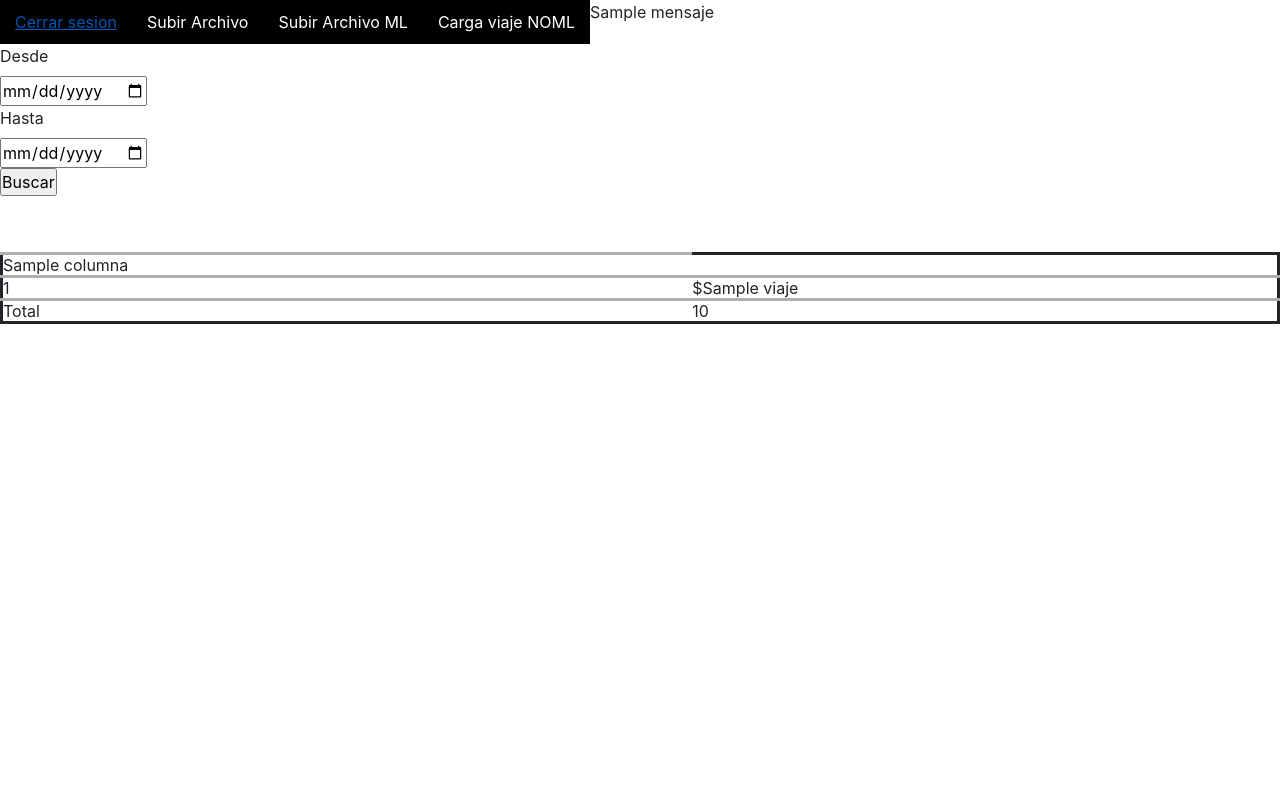
After one commit to digitalocean/sample-flask, a Flask app: template templates/facturacion/sueldoChofer.html in a window 1280 px wide. The commit adds this page. Run offline with Flask 2, Linux system fonts and the light colour scheme; the template is opened without the code that fills it: most values are stand-ins (such as "Sample title", 1, 10 or a date in 2020); some libraries are stand-ins or nearby versions.

Commit message:
linck sueldos flexs

```diff
--- /dev/null
+++ b/templates/facturacion/sueldoChofer.html
@@ -0,0 +1,53 @@
+{% extends "index.html" %}
+{% block title %}{{titulo}}{% endblock %}
+{% block content %}
+    <style>
+        div
+        {
+            margin: 0%;
+        }
+        table
+        {
+            margin: 0%;
+            padding: 0%;
+            border: solid;
+            border-color: #afafaf
+        }
+        td{
+            margin: 0%;
+            padding: 0%;
+            border-top: solid ;
+            border-color: #afafaf
+        }
+    </style>
+
+<body>
+    <form action="/misueldo" method="POST" style="position: initial; width: 30%;">
+        <label>Desde</label><br>
+        <input type="date" name="desde" value="{{desde}}"><br>
+        <label>Hasta</label><br>
+        <input type="date" name="hasta" value="{{hasta}}"><br>
+        <input type="submit" value="Buscar">
+    </form>
+    <h3>{{mensaje_error}}</h3>
+    <br><br>
+    <table style="width: 100%; border: solid ;">
+        <tr>
+            {%for x in cabezeras%}
+            <td>{{x}}</td>
+            {%endfor%}
+        </tr>
+
+        {% for viaje in viajes %}
+            <tr>
+            <td>{{viaje.0}}</td>
+            <td>${{viaje.1}}</td>
+            </tr>
+        {% endfor %}
+        <tr>
+            <td>Total</td>
+            <td>{{total}}</td>
+        </tr>
+    </table>
+</body>
+{% endblock %}
--- a/templates/index.html
+++ b/templates/index.html
@@ -35,6 +35,7 @@
         <li><a href="">Facturacion</a><ul>
             <li><a href="/consulta_gsolutions">Facturacion GSolutions</a></li>
             <li><a href="/consulta_flexs">Facturacion Flexs</a></li>
+            <li><a href="misueldo">Sueldos Flexs</a></li>
             <li><a href="/facturacion/verprecio">Tarifas</a></li>
             <li><a href="/facturacion/cobrados">Cobrados</a></li>
         </ul></li>
--- a/templates/logistica/hojaDeRuta.html
+++ b/templates/logistica/hojaDeRuta.html
@@ -39,7 +39,6 @@ function imprimir() {
         margin: 0%;
         padding: 0%;
         border-top: solid ;
-        border-left: dashed;
         border-color: #afafaf
     }
 </style>
```
Also changed, not shown: empleado/sueldo.py (+69 -31 lines), templates/empleado/sueldoChofer.html (renamed from templates/sueldoChofer.html).
